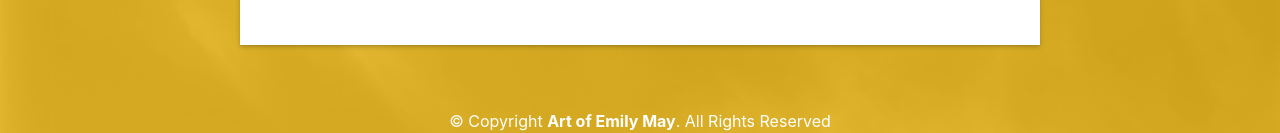
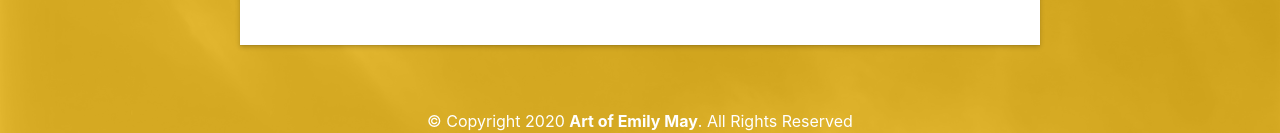
Before and after one commit to EmilyMayWood/emilymaywood.github.io, a plain HTML site: page index.html in a window 1280 px wide. Shown: the part 3530-3663 px from the top of the page. Drawn offline with Linux system fonts and the light colour scheme; files whose address does not match are found by name.

Commit message:
Add year to copyright disclaimer

```diff
--- a/index.html
+++ b/index.html
@@ -523,7 +523,7 @@
         <div class="row">
           <div class="col-sm-12" >
             <div class="copyright-box">
-              <p class="copyright" style="margin:auto;">&copy; Copyright <strong>Art of Emily May</strong>. All Rights Reserved</p>
+              <p class="copyright" style="margin:auto;">&copy; Copyright 2020 <strong>Art of Emily May</strong>. All Rights Reserved</p>
               <div class="credits">
               </div>
             </div>
```
